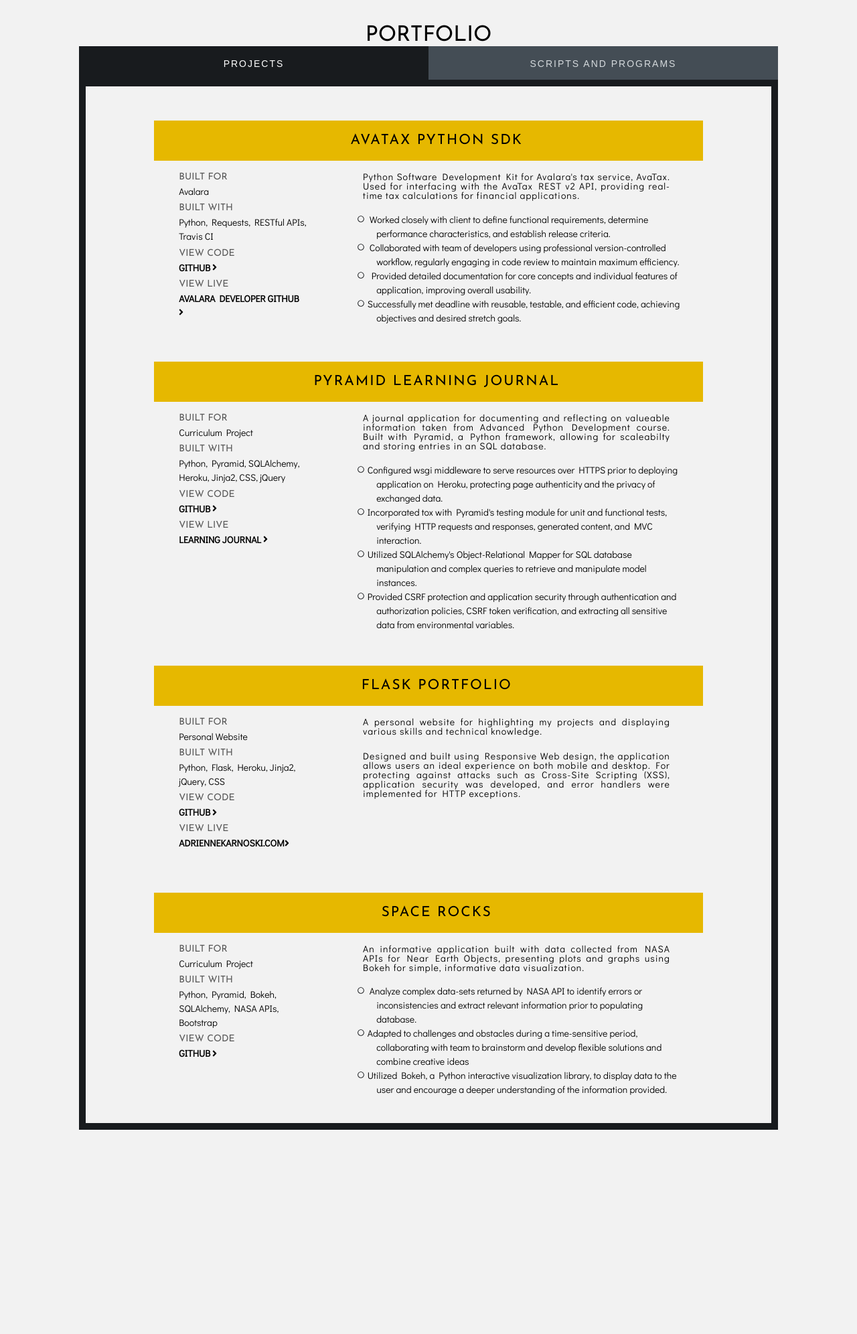
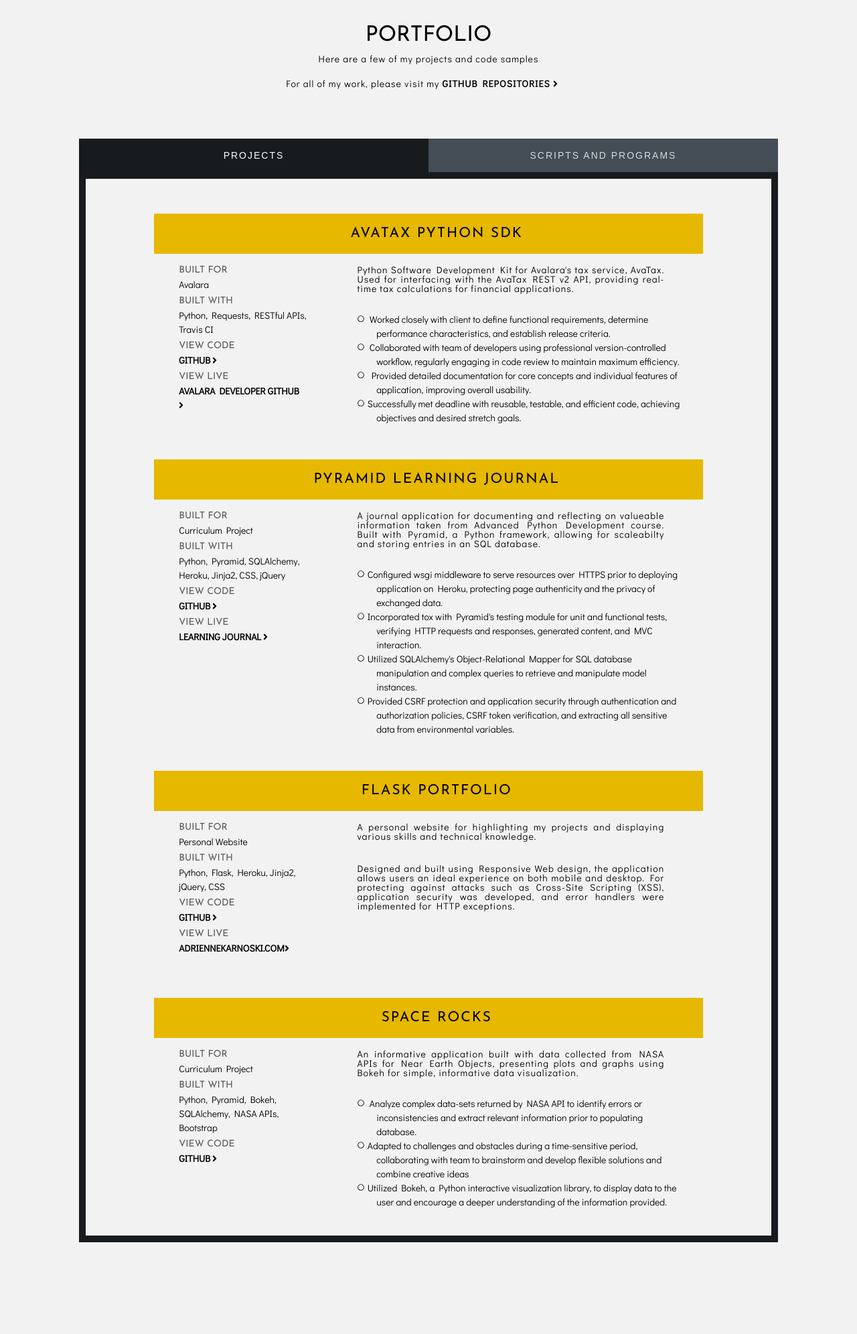
Before and after one commit to adriennekarnoski/personal_website, a Flask app: page /projects in a window 1280 px wide. Shown: the part 113-2105 px from the top of the page at 67% size. Before the commit the page ends 1800 px from the top, so only its background shows below. Run offline with Flask 2, Linux system fonts and the light colour scheme; some libraries are stand-ins or nearby versions.

Commit message:
updated styles

```diff
--- a/static/modules.css
+++ b/static/modules.css
@@ -25,8 +25,8 @@
 }
 
 .about_container .fa-2x {
-    display: inline-block;
-    width: 60px;
+    display: block;
+    width: 100%;
     color: white;
 }
 
@@ -39,8 +39,16 @@
 }
 
 .contact_span {
-    display: inline-block;
-    padding-bottom: 10%;
+    display: block;
+    padding: 5% 0% 10% 0%;
+    text-align: center;
+}
+
+@media screen and (min-width: 640px) {
+    .contact_span {
+        display: inline-block;
+        padding: 0% 0% 10% 0%;
+    }
 }
 
 .icon_container {
@@ -113,7 +121,8 @@
 
 .skills_list {
     line-height: 1.5em;
-    margin: 0% 0% 5% 15%;
+    padding: 5% 0%;
+    margin-left: 5%;
     font-size: 18px;
 }
 
@@ -121,6 +130,8 @@
     .skills_list {
         line-height: 1.5em;
         margin-top: 4%;
+        margin-left: 15%;
+        padding: 0% 0% 5% 0%;
         font-size: 14px;
     }
 }
@@ -197,6 +208,7 @@
     width: calc(80% + 20px);;
     margin: auto;
     background: #181b1e;
+    margin-top: 5%;
 }
 
 .tab_links button {
@@ -204,13 +216,31 @@
     outline: none;
     display: inline-block;
     width: 50%;
-    height: 50px;
-    line-height: 50px;
+    height: 60px;
+    padding: 5% 0% 6% 0%;
+    line-height: 16px;
     text-align: center;
     text-decoration: none;
     font-size: 14px;
     text-transform: uppercase;
     letter-spacing: 2px;
+}
+
+@media screen and (min-width: 640px) {
+    .tab_links button {
+        border: none;
+        outline: none;
+        display: inline-block;
+        width: 50%;
+        height: 50px;
+        padding: 0%;
+        line-height: 50px;
+        text-align: center;
+        text-decoration: none;
+        font-size: 14px;
+        text-transform: uppercase;
+        letter-spacing: 2px;
+    }
 }
 
 .tab_links a:hover {
@@ -244,9 +274,16 @@
 }
 
 .projects_container {
-    width: 80%;
-    margin: auto;
+    width: 100%;
     padding-top: 5%;
+}
+
+@media screen and (min-width: 640px) {
+    .projects_container {
+        width: 80%;
+        margin: auto;
+        padding-top: 5%;
+    }
 }
 
 .project_list {
--- a/static/text.css
+++ b/static/text.css
@@ -29,6 +29,7 @@
 .button {
     text-decoration: none;
     color: #181B1E;
+    text-transform: uppercase;
     background: #ffd11a;
     display: inline-block;
     width: 250px;
@@ -157,6 +158,7 @@ p {
 .education_container h2 {
     text-align: right;
 }
+
 /*skills*/
 
 .skills_container p {
@@ -249,16 +251,8 @@ p {
 }
 
 .projects_container p {
-    width: 100%;
+    width: 80%;
     text-align: justify;
     padding: 3% 0% 3% 0%;
     margin: auto;
 }
-
-@media screen and (min-width: 640px) {
-    .projects_container p {
-        width: 80%;
-        padding: 3% 0% 1% 3%;
-        margin: auto;
-    }
-}
--- a/templates/projects.html
+++ b/templates/projects.html
@@ -5,7 +5,10 @@
 {% block content %}
 <section class="page projects">
     <h1 class="heading">Portfolio</h1>
-
+    <section class="one text_center">
+        <p class="about_blurb">Here are a few of my projects and code samples</p>
+        <p class="about_blurb">For all of my work, please visit my <a href="https://github.com/adriennekarnoski?tab=repositories" class="project_link">Github Repositories <i class="fas fa-angle-right"></i></a></p>
+    </section>
     <div class="tab_links clearfix">
         <button id="project_tab" class="active_tab">Projects</button>
         <button id="script_tab" class="inactive_tab">Scripts and Programs</button>
```
Also changed, not shown: templates/about_me.html (+6 -7 lines).
